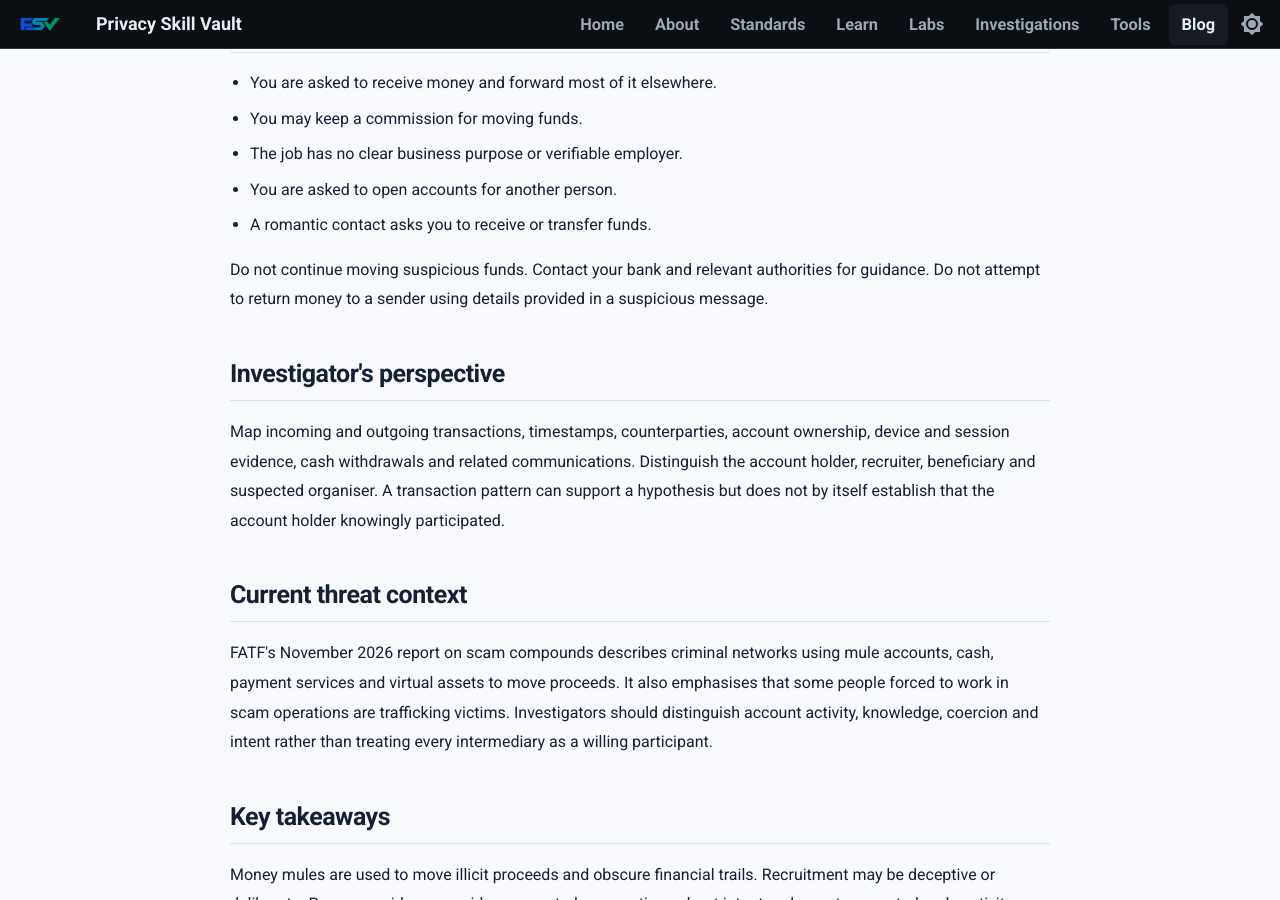
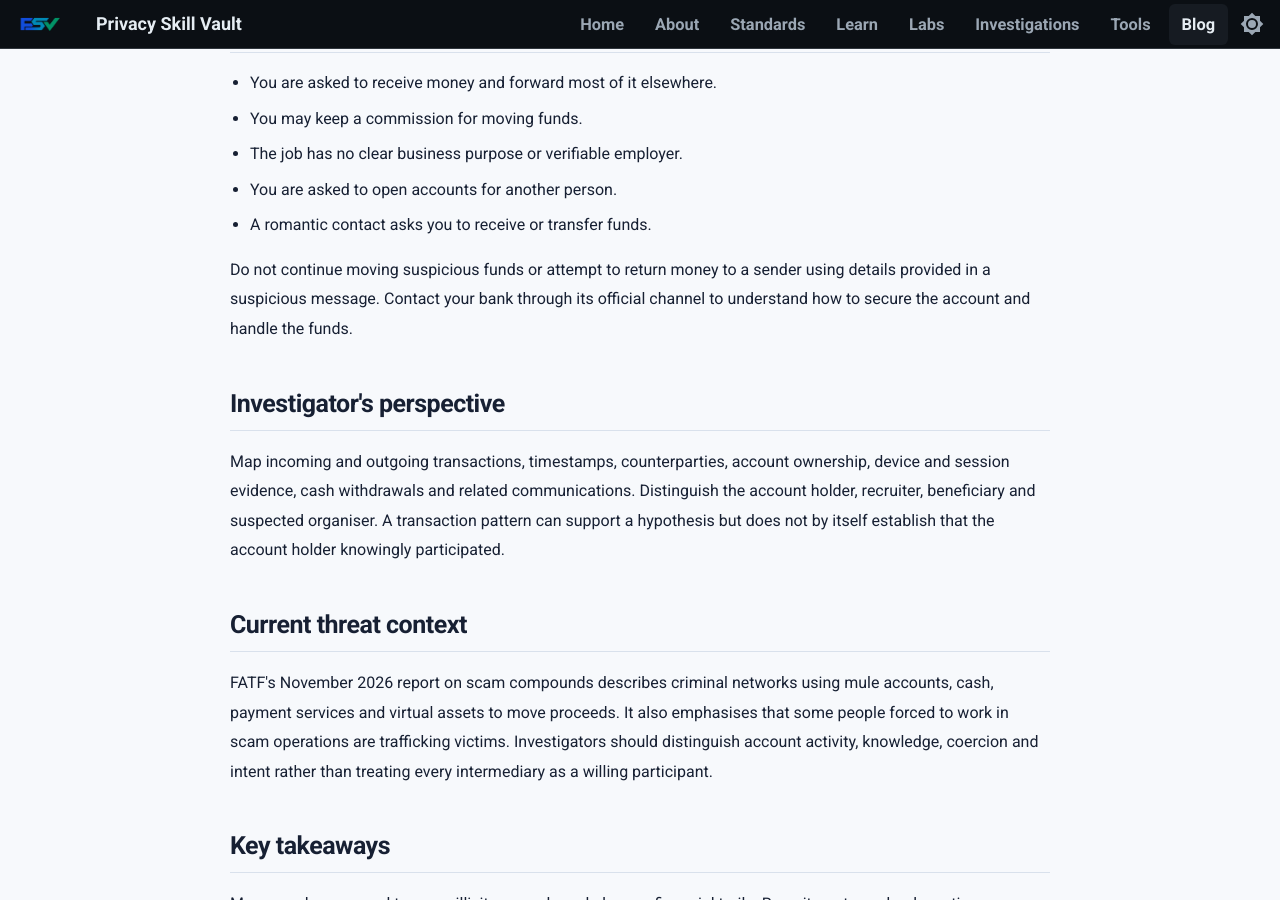
Before and after one commit to PrivacySkillVault/privacyskillvault.github.io, an MkDocs documentation site: the page built from docs/blog/cyber-fraud/money-mules-and-recruitment/index.md, in a window 1280 px wide and 900 px high, scrolled down 1260 px. Built offline with MkDocs 1.6.1 and Material for MkDocs 9.7.7, drawn with Linux system fonts in a browser that asks for light colours.

Commit message:
Remove reporting-procedure wording: money-mules-and-recruitment

```diff
--- a/docs/blog/cyber-fraud/money-mules-and-recruitment/index.md
+++ b/docs/blog/cyber-fraud/money-mules-and-recruitment/index.md
@@ -34,7 +34,7 @@ The FBI describes unwitting, witting and complicit money mules. These labels des
 - You are asked to open accounts for another person.
 - A romantic contact asks you to receive or transfer funds.
 
-Do not continue moving suspicious funds. Contact your bank and relevant authorities for guidance. Do not attempt to return money to a sender using details provided in a suspicious message.
+Do not continue moving suspicious funds or attempt to return money to a sender using details provided in a suspicious message. Contact your bank through its official channel to understand how to secure the account and handle the funds.
 
 ## Investigator's perspective
 
```
